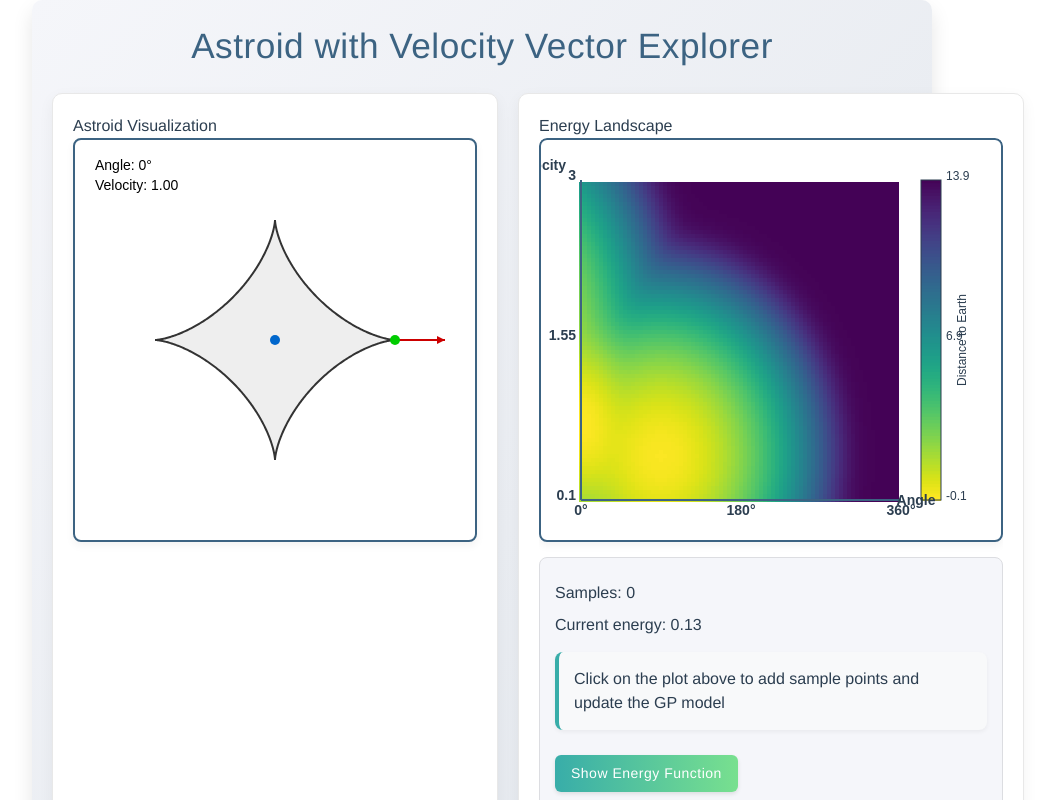
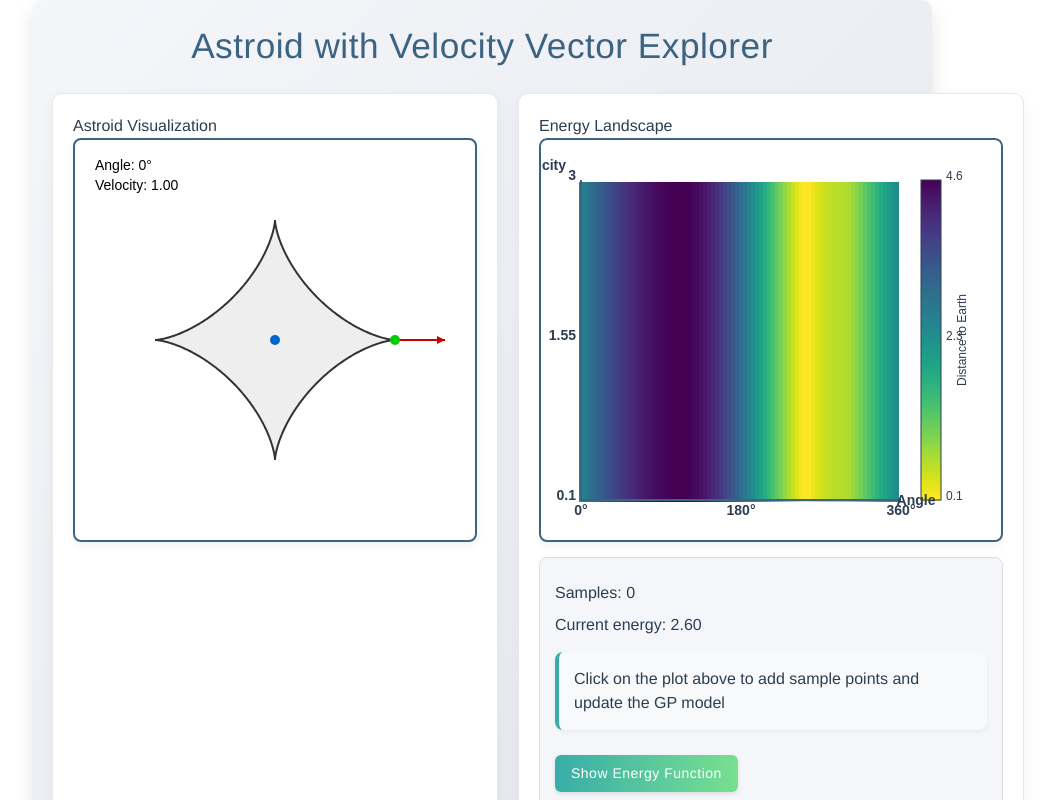
Before and after one commit to alan-turing-institute/gp-demo, a SvelteKit app: page /asteroid in a window 1280 px wide. Shown: the top 800 px of the page, without its empty margins (158-1213 px from the left). Built offline with nearby package versions, Linux system fonts and the light colour scheme.

Commit message:
replace energy function with approach distance to earth

```diff
--- a/src/routes/asteroid/+page.svelte
+++ b/src/routes/asteroid/+page.svelte
@@ -70,19 +70,58 @@
 
     // Energy function (angle is provided in degrees)
     function calculateEnergy(angle, velocity) {
-      // Convert angle from degrees to radians for energy calculation
+      // Convert angle from degrees to radians for calculation
       const angleRad = (angle * Math.PI) / 180;
 
-      // Modified free energy function with multiple peaks along velocity
-      const term1 = Math.exp(-((angleRad + Math.PI / 2) ** 2) - ((velocity - Math.PI / 2) ** 2) / 0.5);
-      const term2 = Math.exp(-((angleRad + Math.PI / 2) ** 2) - ((velocity + 0.5) ** 2) / 0.3);
-      const term3 = Math.exp(-((angleRad - Math.PI / 2) ** 2) - ((velocity + Math.PI / 2) ** 2) / 0.5);
-      const term4 = Math.exp(-((angleRad - Math.PI / 2) ** 2) - ((velocity - 0.5) ** 2) / 0.3);
-      const term5 = Math.exp(-((angleRad - 0) ** 2) / 0.3 - ((velocity - Math.PI / 4) ** 2) / 0.2);
+      // Constants for Earth's position (arbitrary for visualization)
+      const earthX = 0.5;
+      const earthY = -1.2;
 
-      const F = term1 + term2 + term3 + term4 + term5;
-      return -Math.log(F + 1e-6);
+      // Calculate trajectory parameters based on angle and velocity
+      // This is a simplified model of an asteroid trajectory
+      const initialX = Math.cos(angleRad);
+      const initialY = Math.sin(angleRad);
+      const velocityX = velocity * Math.cos(angleRad + Math.PI/2); // Perpendicular to radius
+      const velocityY = velocity * Math.sin(angleRad + Math.PI/2);
+
+      // Calculate closest approach distance using a simplified trajectory model
+      // For a real model, you would need to solve the orbital equations
+      const dx = initialX - earthX;
+      const dy = initialY - earthY;
+      const dvx = velocityX;
+      const dvy = velocityY;
+
+      // Calculate time of closest approach
+      const dot = dx * dvx + dy * dvy;
+      const v2 = dvx * dvx + dvy * dvy;
+
+      // If velocity is nearly zero, return direct distance
+      if (v2 < 0.0001) {
+        return Math.sqrt(dx * dx + dy * dy);
+      }
+
+      const t = -dot / v2;
+
+      // Calculate closest approach distance
+      let closestDistance;
+      if (t <= 0) {
+        // Closest point is in the past, so use current position
+        closestDistance = Math.sqrt(dx * dx + dy * dy);
+      } else {
+        // Calculate position at closest approach
+        const closestX = initialX + velocityX * t;
+        const closestY = initialY + velocityY * t;
+        closestDistance = Math.sqrt((closestX - earthX) * (closestX - earthX) +
+                                  (closestY - earthY) * (closestY - earthY));
+      }
+
+      // Scale the distance for better visualization (lower values = hotter colors)
+      // Adjust these constants to control the range of the colormap
+      const minDistance = 0.1;
+      const scaleFactor = 2.0;
+      return Math.max(minDistance, closestDistance * scaleFactor);
     }
+
 
     // Function to add a new sample (angle stored in radians)
     function addSample() {
```
